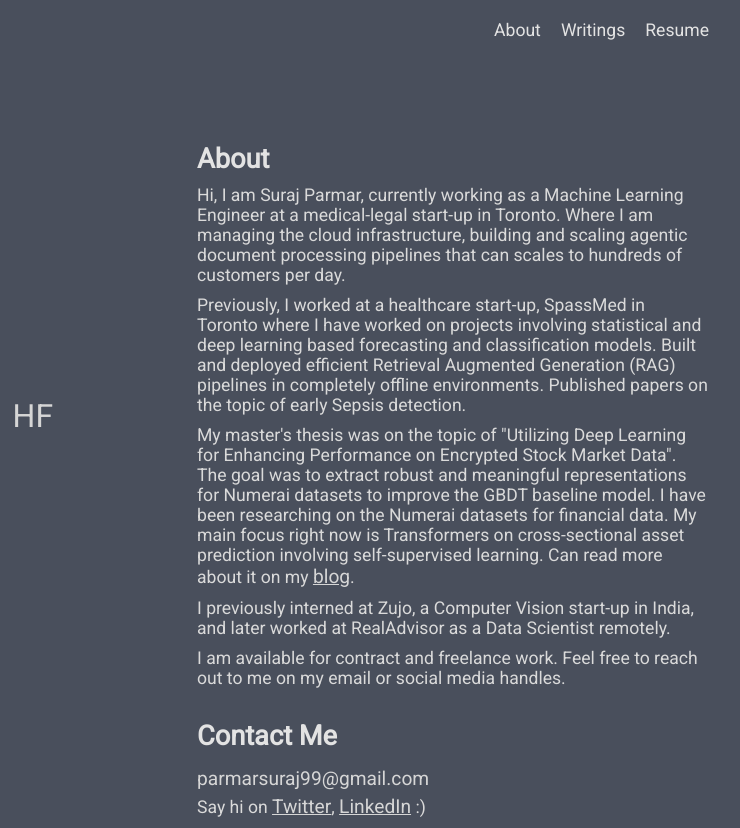
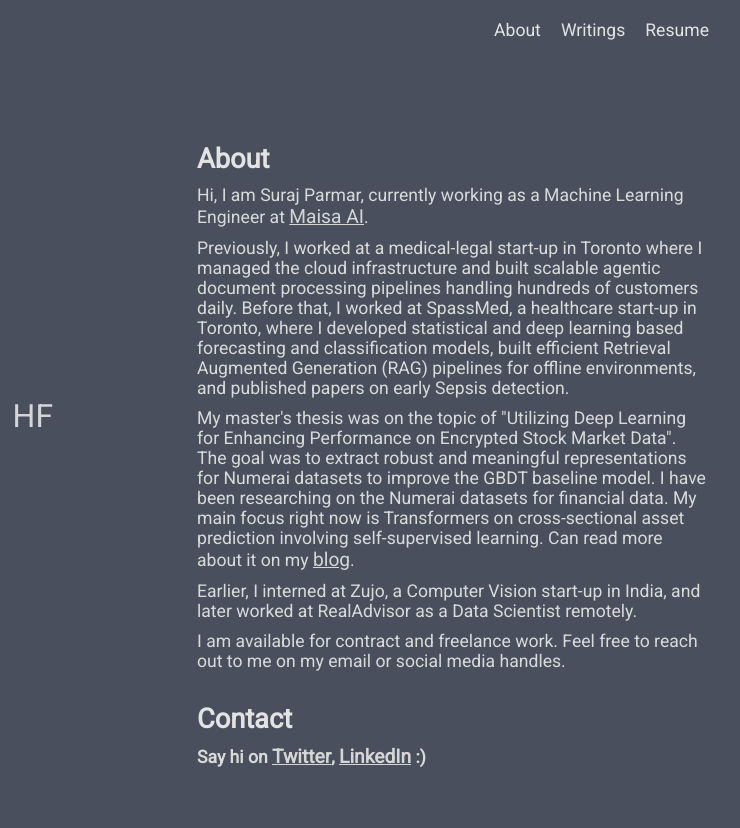
Before and after one commit to parmarsuraj99/parmarsuraj99.github.io, a plain HTML site: page index.html in a window 1280 px wide. Shown: the full height of the page, 443-1183 px from the left. After the commit the page ends 800 px from the top, so only its background shows below. Drawn offline with Linux system fonts and the light colour scheme.

Commit message:
update june work

```diff
--- a/index.html
+++ b/index.html
@@ -52,17 +52,16 @@
         <h2>About</h2>
         <p>
           Hi, I am Suraj Parmar, currently working as a Machine Learning
-          Engineer at a medical-legal start-up in Toronto. Where I am managing
-          the cloud infrastructure, building and scaling agentic document
-          processing pipelines that can scales to hundreds of customers per day.
+          Engineer at <a href="https://maisa.ai" target="_blank">Maisa AI</a>.
         </p>
         <p>
-          Previously, I worked at a healthcare start-up, SpassMed in Toronto
-          where I have worked on projects involving statistical and deep
-          learning based forecasting and classification models. Built and
-          deployed efficient Retrieval Augmented Generation (RAG) pipelines in
-          completely offline environments. Published papers on the topic of
-          early Sepsis detection.
+          Previously, I worked at a medical-legal start-up in Toronto where I managed
+          the cloud infrastructure and built scalable agentic document processing
+          pipelines handling hundreds of customers daily. Before that, I worked at
+          SpassMed, a healthcare start-up in Toronto, where I developed statistical
+          and deep learning based forecasting and classification models, built
+          efficient Retrieval Augmented Generation (RAG) pipelines for offline
+          environments, and published papers on early Sepsis detection.
         </p>
         <p>
           My master's thesis was on the topic of "Utilizing Deep Learning for
@@ -78,7 +77,7 @@
           >.
         </p>
         <p>
-          I previously interned at Zujo, a Computer Vision start-up in India,
+          Earlier, I interned at Zujo, a Computer Vision start-up in India,
           and later worked at RealAdvisor as a Data Scientist remotely.
         </p>
         <p>
@@ -86,11 +85,10 @@
           to me on my email or social media handles.
         </p>
 
-        <h2>Contact Me</h2>
-        <a href="mailto:parmarsuraj99@gmail.com">parmarsuraj99@gmail.com</a>
+        <h2>Contact</h2>
         <p>
-          Say hi on <a href="https://twitter.com/parmarsuraj99">Twitter</a>,
-          <a href="https://www.linkedin.com/in/parmarsuraj99/">LinkedIn</a> :)
+          <b>Say hi on <a href="https://twitter.com/parmarsuraj99">Twitter</a>,
+          <a href="https://www.linkedin.com/in/parmarsuraj99/">LinkedIn</a> :)</b>
         </p>
       </div>
     </div>
```
